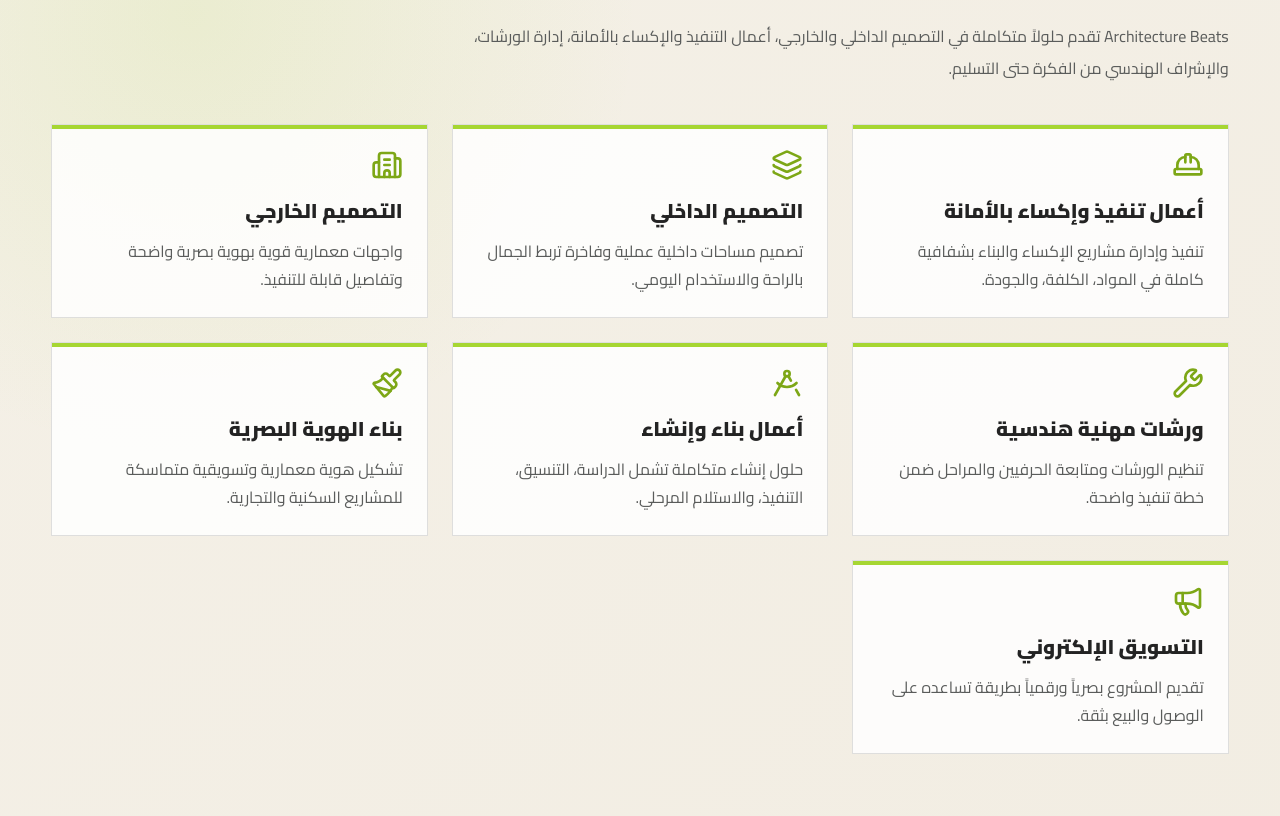
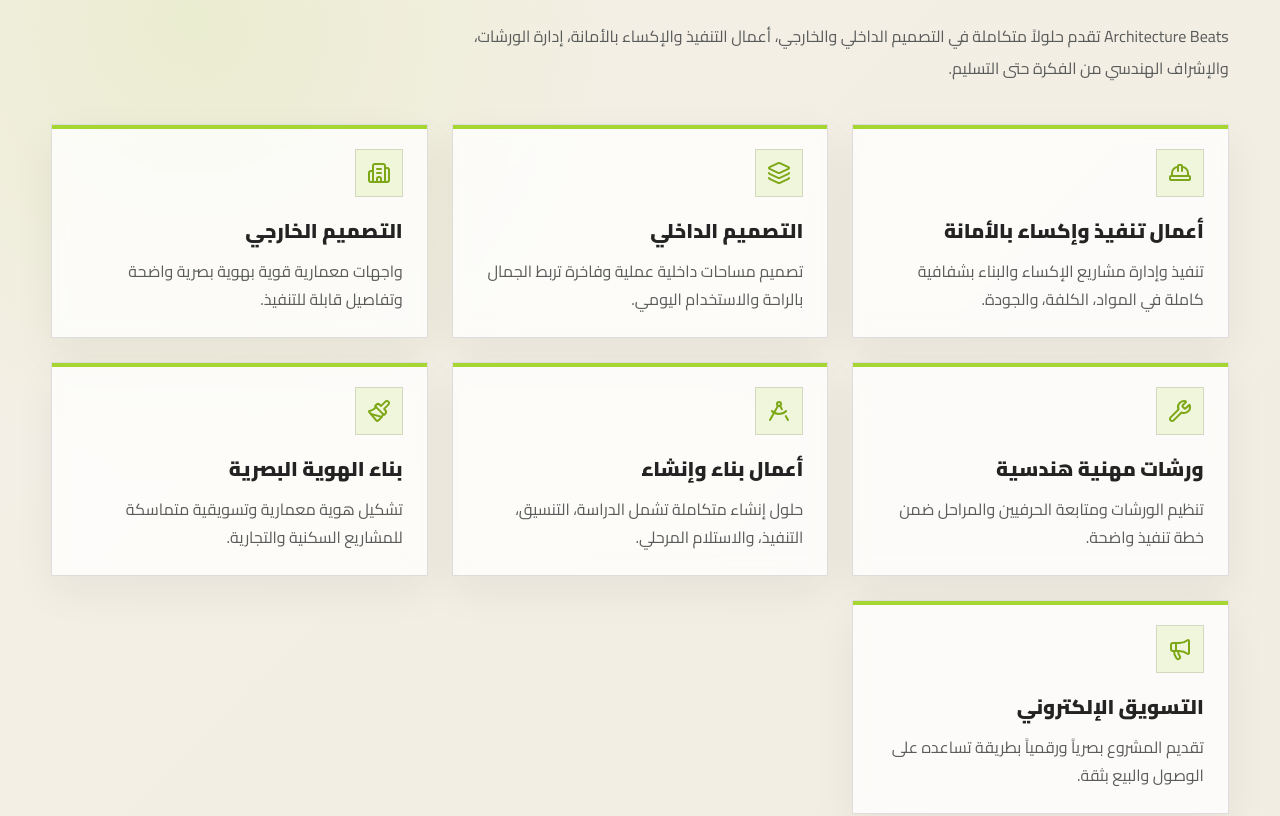
Before and after one commit to abod-haes/architecture-beats, a Next.js app: page / in a window 1280 px wide. Shown: the part 880-1696 px from the top of the page. Built offline with nearby package versions, Linux system fonts and the light colour scheme.

Commit message:
Theme service cards and add motion polish

```diff
--- a/src/components/ui/ServiceCard.tsx
+++ b/src/components/ui/ServiceCard.tsx
@@ -16,10 +16,15 @@ export default function ServiceCard({ item }: Props) {
     <motion.article
       variants={fadeUp}
       whileHover={{ y: -8, scale: 1.015 }}
-      className="group relative overflow-hidden border border-brand-dark/15 bg-white/85 p-6 transition-colors hover:border-brand-primary/70"
+      whileTap={{ scale: 0.98 }}
+      data-cursor="active"
+      className="group relative overflow-hidden border border-[var(--site-border)] bg-[var(--site-card)] p-5 shadow-[0_16px_40px_rgba(35,35,35,0.06)] backdrop-blur transition-colors hover:border-brand-primary/70 sm:p-6 dark:shadow-[0_16px_40px_rgba(0,0,0,0.22)]"
     >
       <div className="absolute inset-x-0 top-0 h-1 bg-brand-primary transition-all duration-500 group-hover:h-2" />
-      <Icon className="relative mb-4 h-8 w-8 text-brand-secondary" />
+      <div className="blueprint-grid absolute inset-0 opacity-0 transition duration-500 group-hover:opacity-50" />
+      <motion.div whileHover={{ rotate: -8, scale: 1.08 }} className="relative mb-5 grid h-12 w-12 place-items-center border border-brand-primary/45 bg-brand-primary/15 text-brand-dark">
+        <Icon className="h-6 w-6 text-brand-secondary" />
+      </motion.div>
       <h3 className="relative mb-3 text-xl font-black text-brand-dark">{item.title}</h3>
       <p className="relative leading-7 text-brand-gray">{item.description}</p>
     </motion.article>
```
